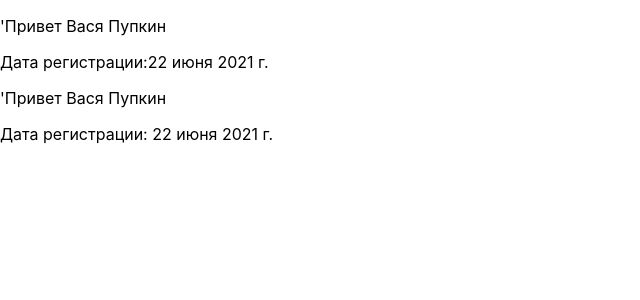
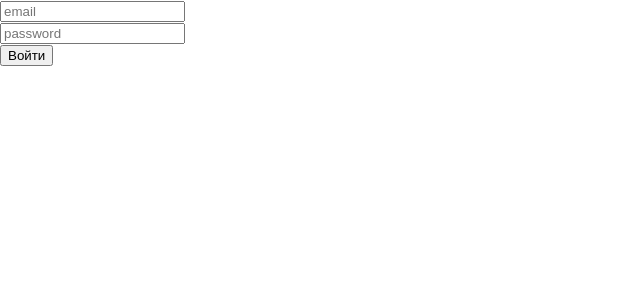
Before and after one commit to alexdermenji/archakov-tutorials, a React (Create React App) app: page / in a window 1280 px wide. Shown: the top 300 px of the page, without its empty margins (0-640 px from the left). Built offline with nearby package versions, Linux system fonts and the light colour scheme.

Commit message:
создал форму

```diff
--- a/src/index.js
+++ b/src/index.js
@@ -1,7 +1,7 @@
 import React from 'react';
 import ReactDOM from 'react-dom';
 import './index.css';
-import App from './tutorial1/App.jsx';
+import App from './tutorial2/App.jsx';
 
 ReactDOM.render(
   <React.StrictMode>
--- /dev/null
+++ b/src/tutorial2/App.jsx
@@ -0,0 +1,43 @@
+import React from 'react';
+
+let email = '';
+let password = '';
+const App = () => {
+  const onChangeHandler = (event) => {
+    if (event.target.type === 'text') {
+      email = event.target.value;
+      return email;
+    } else {
+      password = event.target.value;
+      return password;
+    }
+  };
+
+  const handleSubmit = (e) => {
+    e.preventDefault();
+    if (!email.length || !password.length) {
+      alert('Please enter all details in form inputs');
+      return;
+    }
+    console.log({ email, password });
+    e.target.reset();
+  };
+
+  return (
+    <form onSubmit={handleSubmit}>
+      <div>
+        <input type='text' placeholder='email' onChange={onChangeHandler} />
+      </div>
+      <div>
+        <input
+          type='password'
+          placeholder='password'
+          onChange={onChangeHandler}
+        />
+      </div>
+      <button>Войти</button>
+    </form>
+  );
+};
+
+export default App;
```
